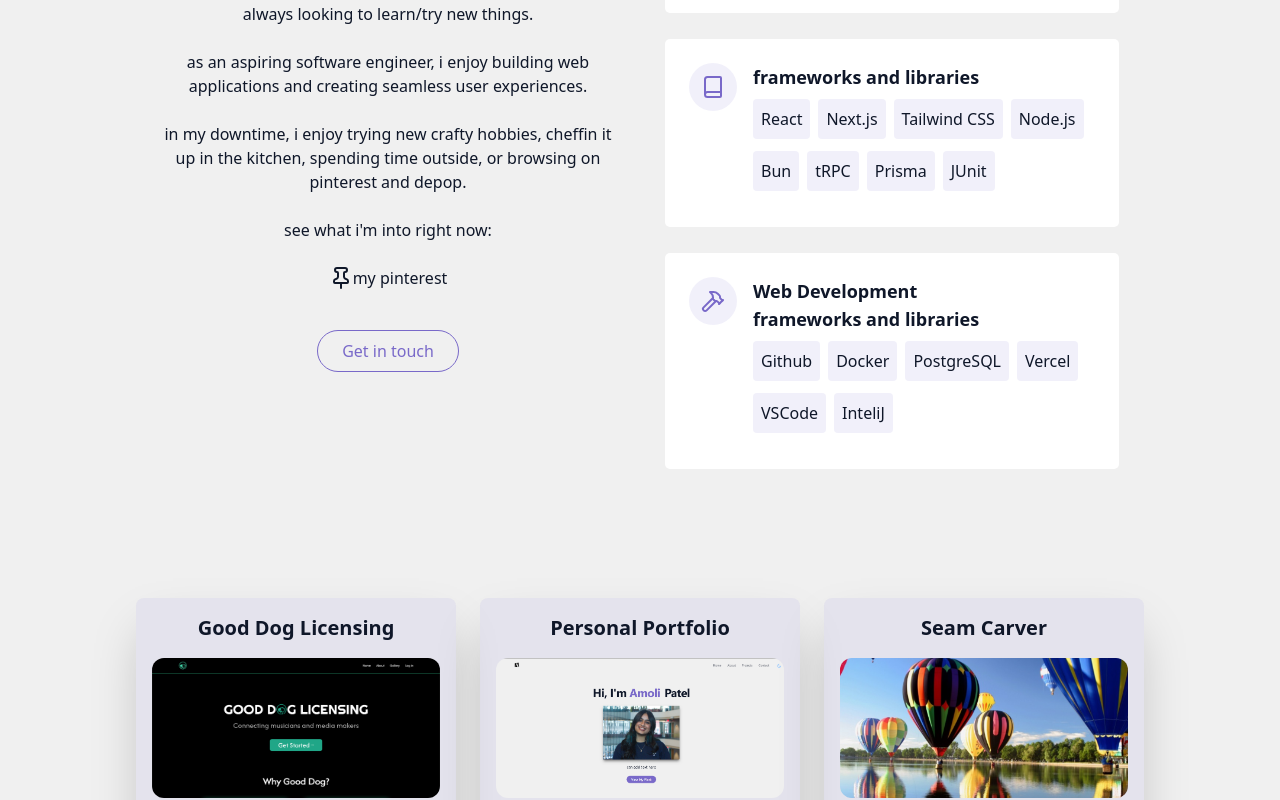
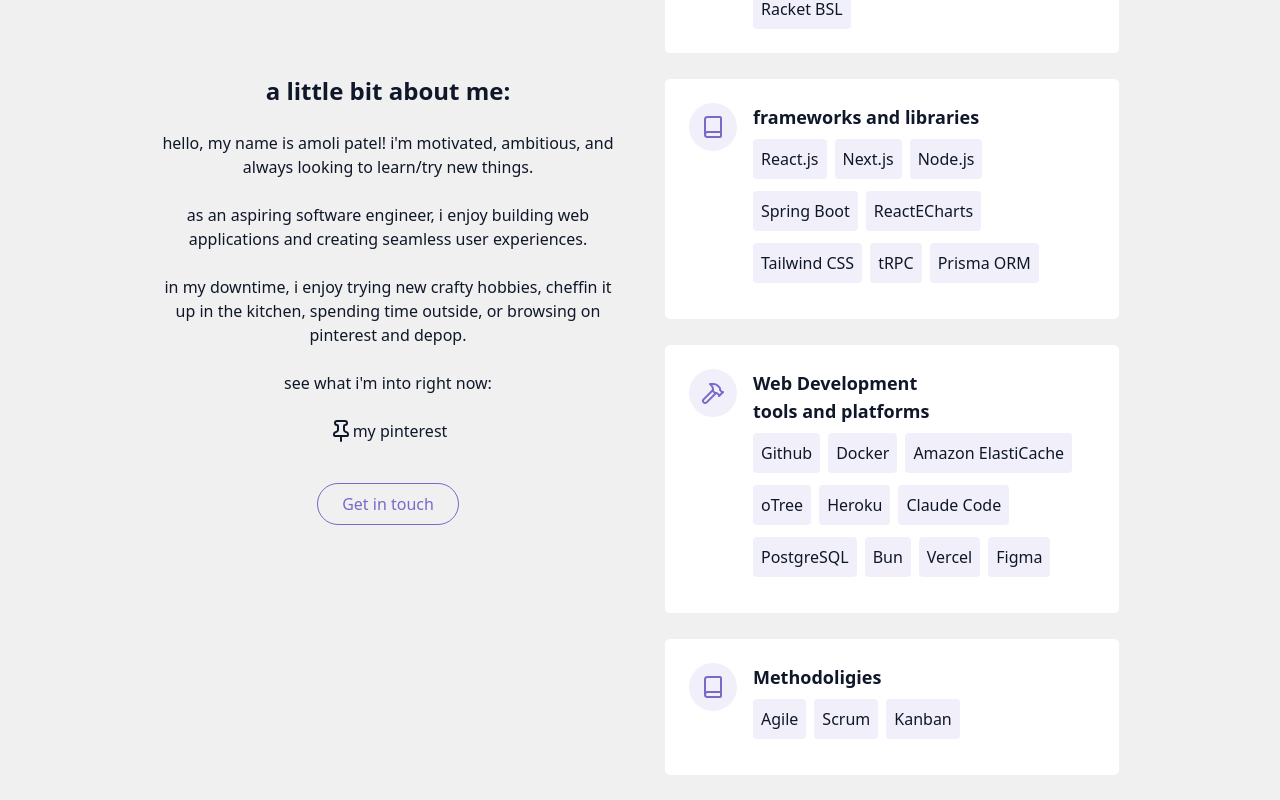
Before and after one commit to amolipatel05/my-personal-site, a React (Vite) app in the folder amoli-patel-personal-portfolio/: page / in a window 1280 px wide. Shown: the part 1160-1960 px from the top of the page. Built offline with nearby package versions, Linux system fonts and the light colour scheme.

Commit message:
Update about section info with new skills

```diff
--- a/amoli-patel-personal-portfolio/src/components/AboutSection.jsx
+++ b/amoli-patel-personal-portfolio/src/components/AboutSection.jsx
@@ -45,7 +45,6 @@
               >
                 Get in touch
               </a>
-
             </div>
           </div>
 
@@ -64,15 +63,19 @@
                     </p>
                     <p class="bg-primary/10 rounded-sm p-2 mr-2 inline-block">
                       {" "}
-                      Python{" "}
-                    </p>
-                    <p class="bg-primary/10 rounded-sm p-2 mr-2 inline-block">
-                      {" "}
                       TypeScript{" "}
                     </p>
                     <p class="bg-primary/10 rounded-sm p-2 mr-2 inline-block">
                       {" "}
                       JavaScript{" "}
+                    </p>
+                    <p class="bg-primary/10 rounded-sm p-2 mr-2 inline-block">
+                      {" "}
+                      JavaScript{" "}
+                    </p>
+                    <p class="bg-primary/10 rounded-sm p-2 mr-2 inline-block">
+                      {" "}
+                      Python{" "}
                     </p>
                     <p class="bg-primary/10 rounded-sm p-2 mr-2 inline-block">
                       {" "}
@@ -103,7 +106,7 @@
                   <div class="text-left space-y-3">
                     <p class="bg-primary/10 rounded-sm p-2 mr-2 inline-block">
                       {" "}
-                      React{" "}
+                      React.js{" "}
                     </p>
                     <p class="bg-primary/10 rounded-sm p-2 mr-2 inline-block">
                       {" "}
@@ -111,15 +114,19 @@
                     </p>
                     <p class="bg-primary/10 rounded-sm p-2 mr-2 inline-block">
                       {" "}
-                      Tailwind CSS{" "}
-                    </p>
-                    <p class="bg-primary/10 rounded-sm p-2 mr-2 inline-block">
-                      {" "}
                       Node.js{" "}
                     </p>
                     <p class="bg-primary/10 rounded-sm p-2 mr-2 inline-block">
                       {" "}
-                      Bun{" "}
+                      Spring Boot{" "}
+                    </p>
+                    <p class="bg-primary/10 rounded-sm p-2 mr-2 inline-block">
+                      {" "}
+                      ReactECharts{" "}
+                    </p>
+                    <p class="bg-primary/10 rounded-sm p-2 mr-2 inline-block">
+                      {" "}
+                      Tailwind CSS{" "}
                     </p>
                     <p class="bg-primary/10 rounded-sm p-2 mr-2 inline-block">
                       {" "}
@@ -127,11 +134,7 @@
                     </p>
                     <p class="bg-primary/10 rounded-sm p-2 mr-2 inline-block">
                       {" "}
-                      Prisma{" "}
-                    </p>
-                    <p class="bg-primary/10 rounded-sm p-2 mr-2 inline-block">
-                      {" "}
-                      JUnit{" "}
+                      Prisma ORM{" "}
                     </p>
                   </div>
                 </div>
@@ -147,7 +150,7 @@
                   <h4 className="font-semibold text-lg">Web Development</h4>
                   <div className="text-left">
                     <h4 className="font-semibold text-lg pb-2">
-                      frameworks and libraries
+                      tools and platforms
                     </h4>
                     <div class="text-left space-y-3">
                       <p class="bg-primary/10 rounded-sm p-2 mr-2 inline-block">
@@ -160,7 +163,27 @@
                       </p>
                       <p class="bg-primary/10 rounded-sm p-2 mr-2 inline-block">
                         {" "}
+                        Amazon ElastiCache{" "}
+                      </p>
+                      <p class="bg-primary/10 rounded-sm p-2 mr-2 inline-block">
+                        {" "}
+                        oTree{" "}
+                      </p>
+                      <p class="bg-primary/10 rounded-sm p-2 mr-2 inline-block">
+                        {" "}
+                        Heroku{" "}
+                      </p>
+                      <p class="bg-primary/10 rounded-sm p-2 mr-2 inline-block">
+                        {" "}
+                        Claude Code{" "}
+                      </p>
+                      <p class="bg-primary/10 rounded-sm p-2 mr-2 inline-block">
+                        {" "}
                         PostgreSQL{" "}
+                      </p>
+                      <p class="bg-primary/10 rounded-sm p-2 mr-2 inline-block">
+                        {" "}
+                        Bun{" "}
                       </p>
                       <p class="bg-primary/10 rounded-sm p-2 mr-2 inline-block">
                         {" "}
@@ -168,13 +191,34 @@
                       </p>
                       <p class="bg-primary/10 rounded-sm p-2 mr-2 inline-block">
                         {" "}
-                        VSCode{" "}
-                      </p>
-                      <p class="bg-primary/10 rounded-sm p-2 mr-2 inline-block">
-                        {" "}
-                        InteliJ{" "}
+                        Figma{" "}
                       </p>
                     </div>
+                  </div>
+                </div>
+              </div>
+            </div>
+
+            <div className="gradient-border p-6 card-hover">
+              <div className="flex items-start gap-4">
+                <div className="p-3 rounded-full bg-primary/10">
+                  <Book className="h-6 w-6 text-primary" />
+                </div>
+                <div className="text-left">
+                  <h4 className="font-semibold text-lg pb-2">Methodoligies</h4>
+                  <div class="text-left space-y-3">
+                    <p class="bg-primary/10 rounded-sm p-2 mr-2 inline-block">
+                      {" "}
+                      Agile{" "}
+                    </p>
+                    <p class="bg-primary/10 rounded-sm p-2 mr-2 inline-block">
+                      {" "}
+                      Scrum{" "}
+                    </p>
+                    <p class="bg-primary/10 rounded-sm p-2 mr-2 inline-block">
+                      {" "}
+                      Kanban{" "}
+                    </p>
                   </div>
                 </div>
               </div>
```
